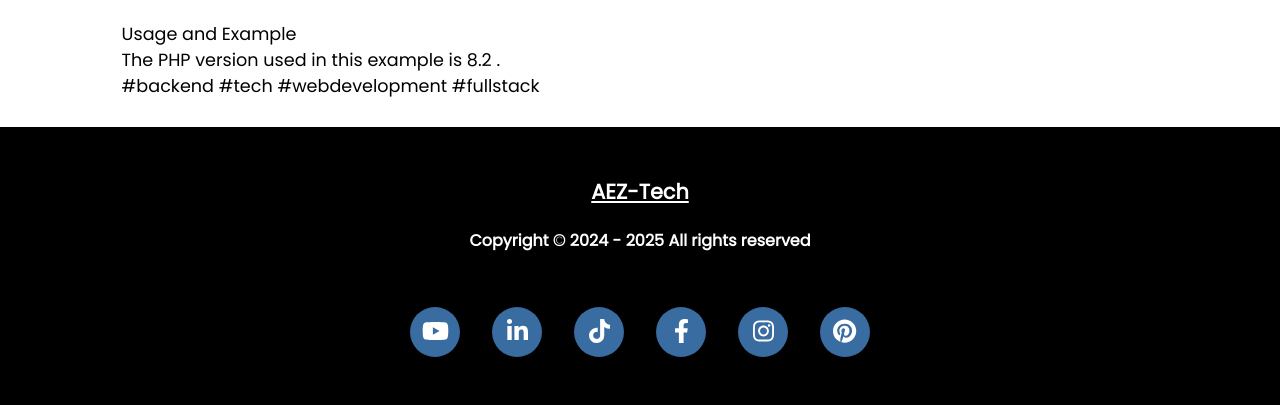
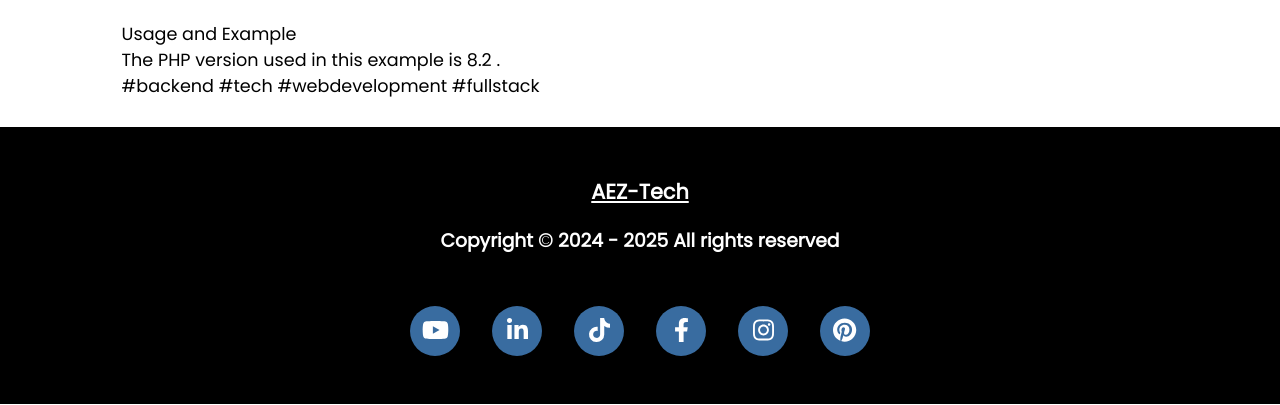
Before and after one commit to AEZ-Tech/aez-tech.github, a plain HTML site: page index.html in a window 1280 px wide. Shown: the part 8234-8639 px from the top of the page. Drawn offline with Linux system fonts and the light colour scheme.

Commit message:
Update index.html

```diff
--- a/index.html
+++ b/index.html
@@ -283,9 +283,9 @@ in testing the code .
    <!-- Footer section -->
     <footer class="footer">
         <div class="footer-content text-center">
-            <h2> <u>AEZ-Tech </u></h2> <h4>
+            <h2> <u>AEZ-Tech </u></h2> <h3>
                 Copyright © 2024 - 2025 All rights reserved
-            </h4>
+            </h3>
             <div class="social-links" id="social-media">
                 <div class="footer-menu">
                     <ul class="footer-menu-list">
```
